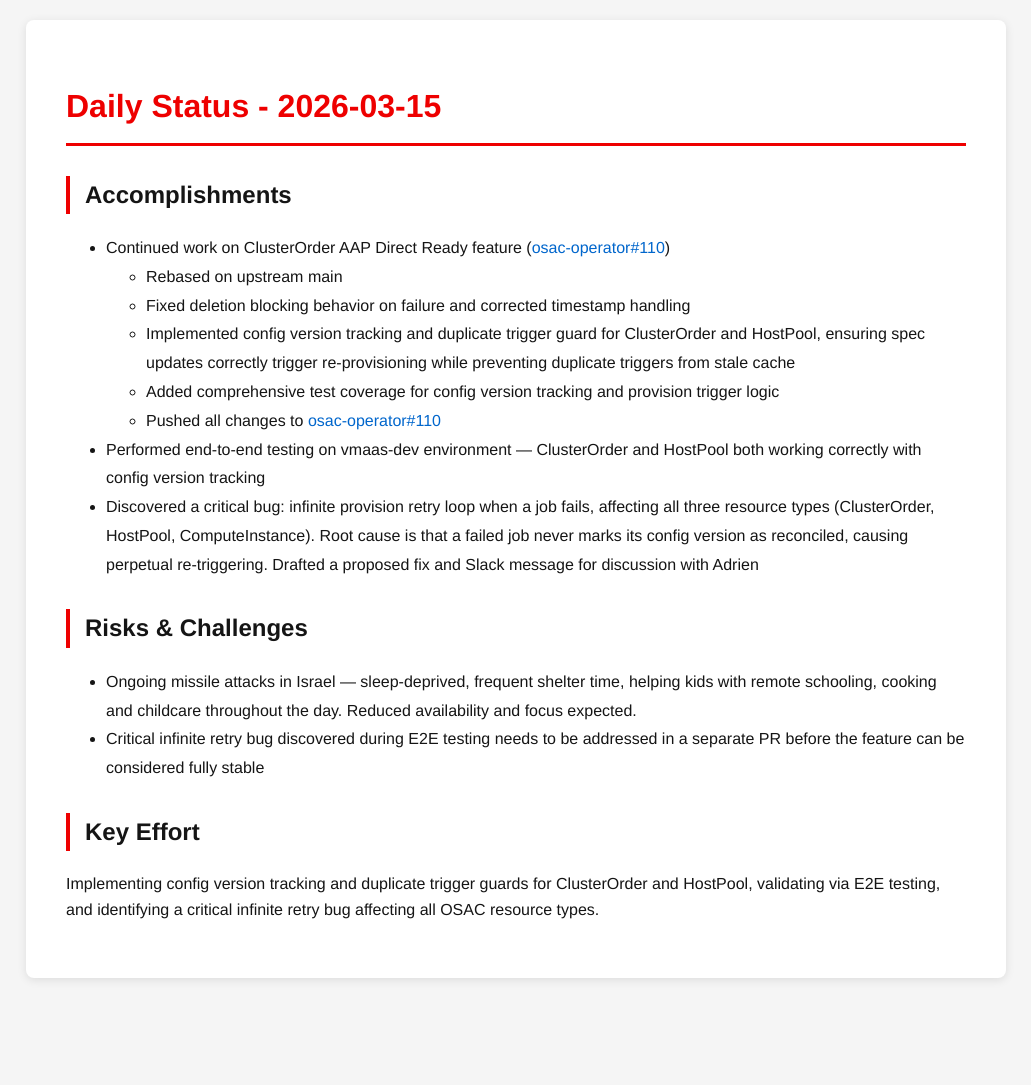
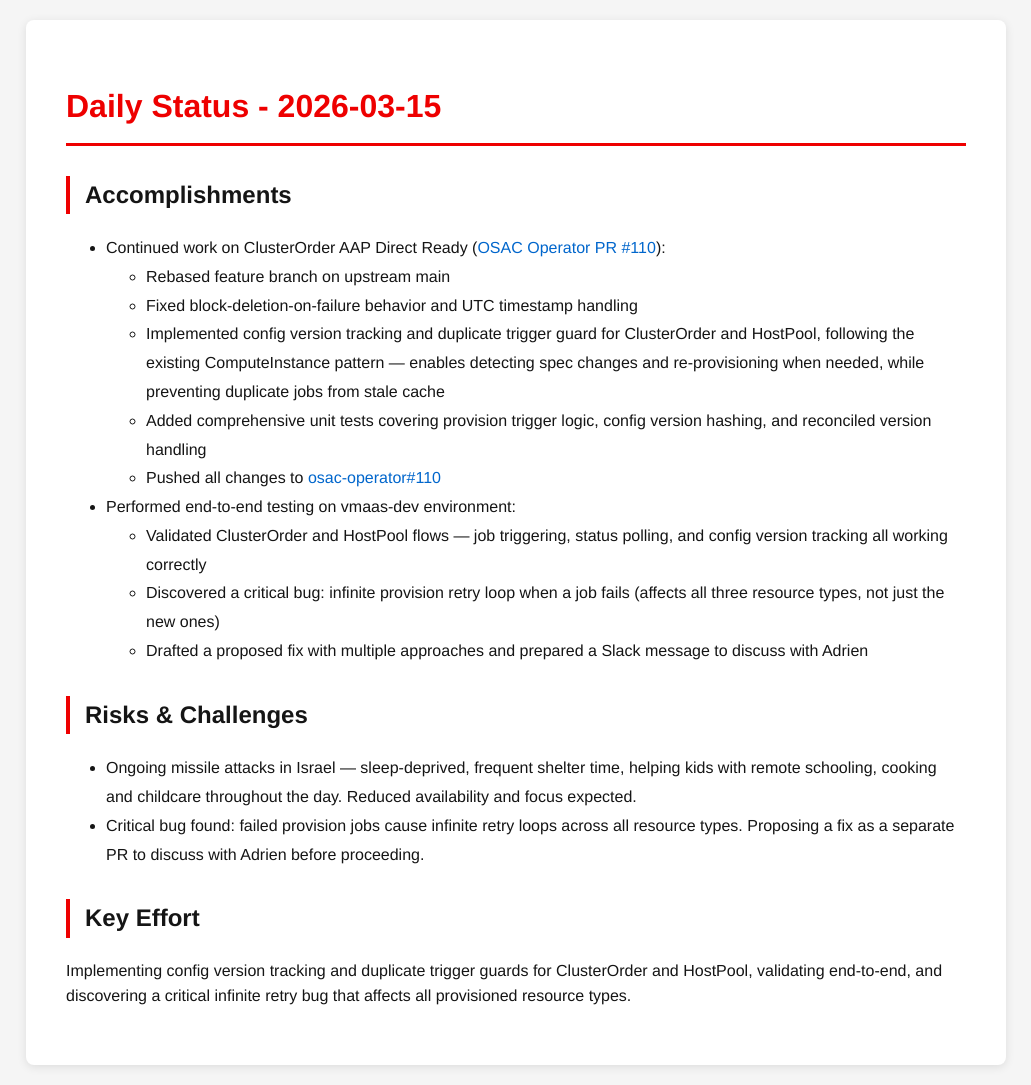
Before and after one commit to tzvatot/daily-status, a Jekyll site: the page built from 2026-03-15.md, in a window 1280 px wide. Shown: the whole page, without its empty margins (124-1155 px from the left). Built offline with Jekyll 4.4.1, drawn with Linux system fonts in a browser that asks for light colours; before the commit the page ends 998 px from its top, so only the background shows below that.

Commit message:
Daily status update - 2026-03-15

```diff
--- a/2026-03-15.md
+++ b/2026-03-15.md
@@ -7,18 +7,20 @@ date: 2026-03-15
 # Daily Status - 2026-03-15
 
 ## Accomplishments
-- Continued work on ClusterOrder AAP Direct Ready feature ([osac-operator#110](https://github.com/osac-project/osac-operator/pull/110))
-  - Rebased on upstream main
-  - Fixed deletion blocking behavior on failure and corrected timestamp handling
-  - Implemented config version tracking and duplicate trigger guard for ClusterOrder and HostPool, ensuring spec updates correctly trigger re-provisioning while preventing duplicate triggers from stale cache
-  - Added comprehensive test coverage for config version tracking and provision trigger logic
+- Continued work on ClusterOrder AAP Direct Ready ([OSAC Operator PR #110](https://github.com/osac-project/osac-operator/pull/110)):
+  - Rebased feature branch on upstream main
+  - Fixed block-deletion-on-failure behavior and UTC timestamp handling
+  - Implemented config version tracking and duplicate trigger guard for ClusterOrder and HostPool, following the existing ComputeInstance pattern — enables detecting spec changes and re-provisioning when needed, while preventing duplicate jobs from stale cache
+  - Added comprehensive unit tests covering provision trigger logic, config version hashing, and reconciled version handling
   - Pushed all changes to [osac-operator#110](https://github.com/osac-project/osac-operator/pull/110)
-- Performed end-to-end testing on vmaas-dev environment — ClusterOrder and HostPool both working correctly with config version tracking
-- Discovered a critical bug: infinite provision retry loop when a job fails, affecting all three resource types (ClusterOrder, HostPool, ComputeInstance). Root cause is that a failed job never marks its config version as reconciled, causing perpetual re-triggering. Drafted a proposed fix and Slack message for discussion with Adrien
+- Performed end-to-end testing on vmaas-dev environment:
+  - Validated ClusterOrder and HostPool flows — job triggering, status polling, and config version tracking all working correctly
+  - Discovered a critical bug: infinite provision retry loop when a job fails (affects all three resource types, not just the new ones)
+  - Drafted a proposed fix with multiple approaches and prepared a Slack message to discuss with Adrien
 
 ## Risks & Challenges
 - Ongoing missile attacks in Israel — sleep-deprived, frequent shelter time, helping kids with remote schooling, cooking and childcare throughout the day. Reduced availability and focus expected.
-- Critical infinite retry bug discovered during E2E testing needs to be addressed in a separate PR before the feature can be considered fully stable
+- Critical bug found: failed provision jobs cause infinite retry loops across all resource types. Proposing a fix as a separate PR to discuss with Adrien before proceeding.
 
 ## Key Effort
-Implementing config version tracking and duplicate trigger guards for ClusterOrder and HostPool, validating via E2E testing, and identifying a critical infinite retry bug affecting all OSAC resource types.
+Implementing config version tracking and duplicate trigger guards for ClusterOrder and HostPool, validating end-to-end, and discovering a critical infinite retry bug that affects all provisioned resource types.
```
